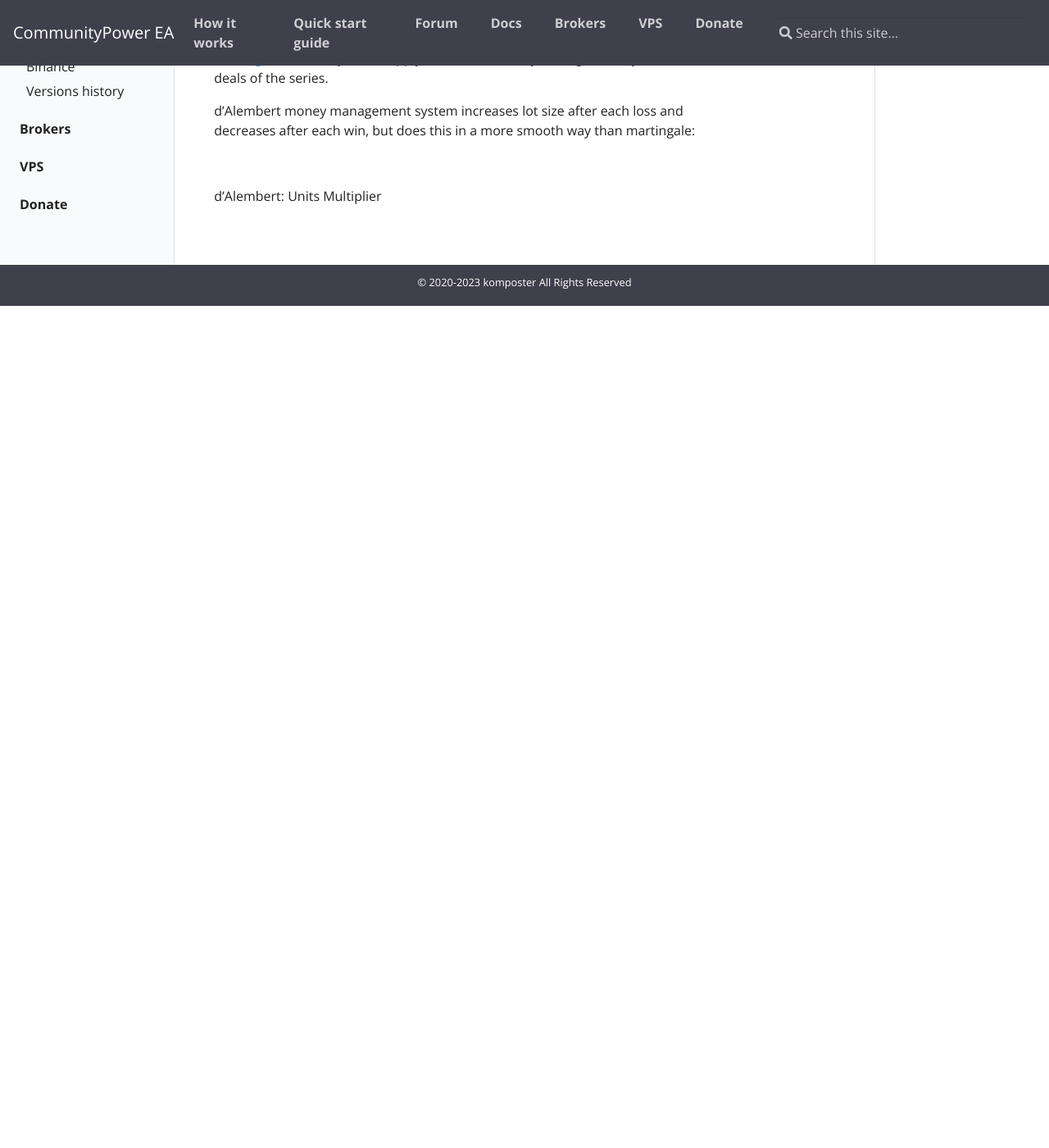
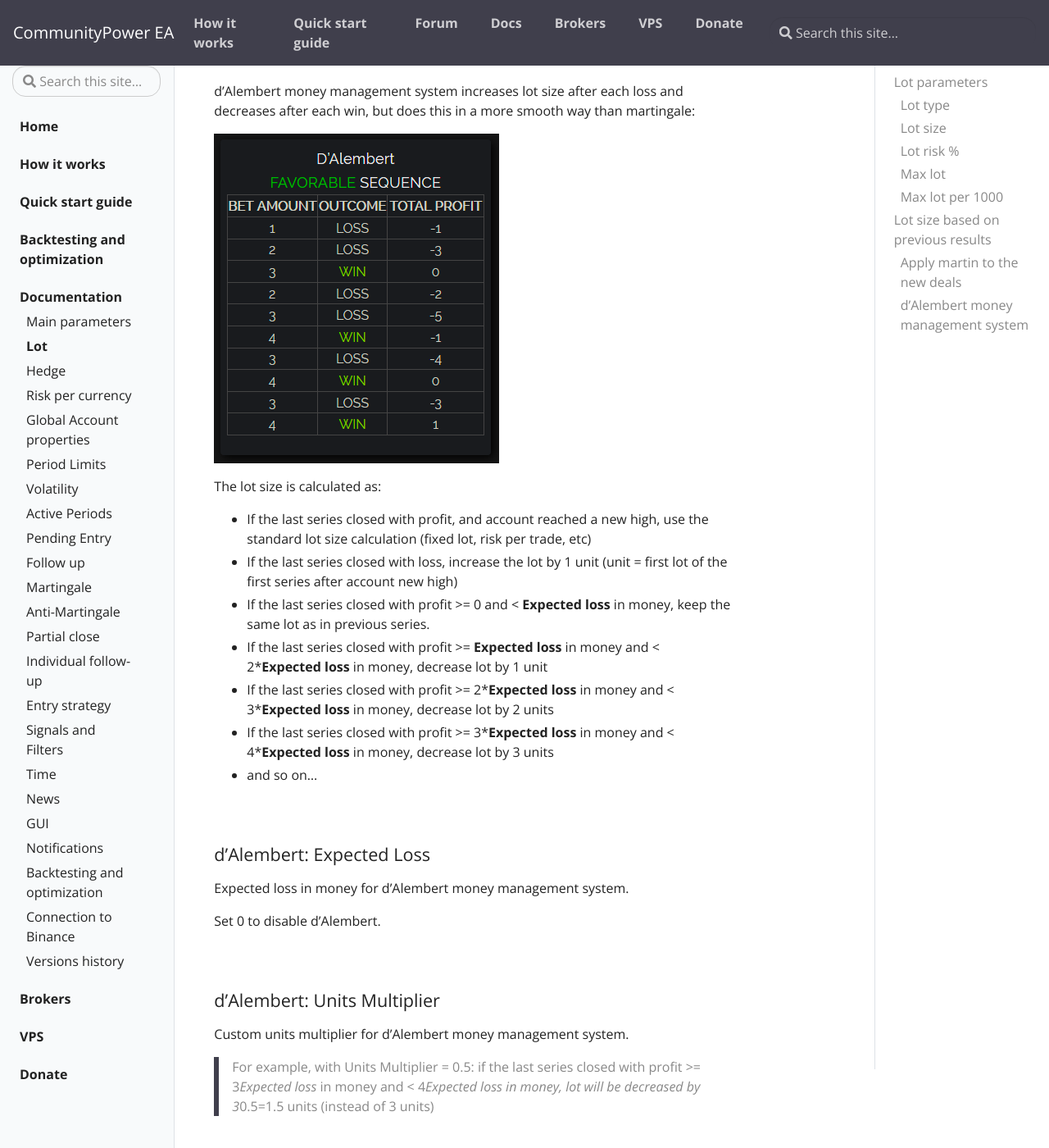
Before and after one commit to komposter/CommunityPowerEA.com, a Jekyll site: the page built from _docs/lot.md, in a window 1280 px wide and 1400 px high, scrolled down 2060 px. Shown: the whole window at 82% size. Built offline with Jekyll 4.4.1, drawn with Linux system fonts in a browser that asks for light colours; before the commit the page ends 2433 px from its top, so only the background shows below that.

Commit message:
Content change

```diff
--- a/_docs/lot.md
+++ b/_docs/lot.md
@@ -13,7 +13,8 @@ permalink: /docs/lot
 
 Lot size calculation type (applies to first trade in each series): <br/>
 * **Fixed lot**: lot is fixed and regulated by Lot size parameter
-* **Risk per trade**: deal closed by SL will damage the account by a specified % of balance. Percent is regulated by the "Lot risk %" parameter. <br/><span style="color:red">This mode will work correctly only with  disabled martingale and enabled StopLoss!</span>
+* **Risk per trade**: deal closed by SL will damage the account by a specified % of balance. Percent is regulated by the "Lot risk %" parameter.
+  _This mode will work correctly only with  disabled martingale and enabled StopLoss!_
 * **Margin percent use**: lot calculates to use specified % of margin. Percent is regulated by the "Lot risk %" parameter.
 * **Fixed size per 1000**: lot size is specified for every 1000 units of your account balance. For example, with Start lot = 0.1 you’ll have: <br/>
   - for balance $2000: 0.2 lots
@@ -61,6 +62,7 @@ Set 0 to disable the limit.
 
 <br />
 <br />
+
 # Lot size based on previous results
 
 ### Apply martin to the new deals
@@ -79,6 +81,30 @@ To begin again with a Start lot on account with loss, set a new [Magic number](/
 
 d'Alembert money management system increases lot size after each loss and decreases after each win, but does this in a more smooth way than martingale:
 
-![](/docs/assets/img/dAlambert1.png)
+![]({{site.baseurl}}/assets/img/docs/dAlambert1.png)
 
-d'Alembert: Units Multiplier
+The lot size is calculated as:
+ * If the last series closed with profit, and account reached a new high, use the standard lot size calculation (fixed lot, risk per trade, etc)
+ * If the last series closed with loss, increase the lot by 1 unit (unit = first lot of the first series after account new high)
+ * If the last series closed with profit >= 0 and < **Expected loss** in money, keep the same lot as in previous series.
+ * If the last series closed with profit >= **Expected loss** in money and < 2\***Expected loss** in money, decrease lot by 1 unit
+ * If the last series closed with profit >= 2\***Expected loss** in money and < 3\***Expected loss** in money, decrease lot by 2 units
+ * If the last series closed with profit >= 3\***Expected loss** in money and < 4\***Expected loss** in money, decrease lot by 3 units
+ * and so on...
+
+<br />
+
+#### d'Alembert: Expected Loss
+
+Expected loss in money for d'Alembert money management system.
+
+Set 0 to disable d'Alembert.
+
+<br />
+
+#### d'Alembert: Units Multiplier
+
+Custom units multiplier for d'Alembert money management system.
+
+> For example, with Units Multiplier = 0.5:
+> if the last series closed with profit >= 3*Expected loss* in money and < 4*Expected loss in money, lot will be decreased by 3*0.5=1.5 units (instead of 3 units)
```
